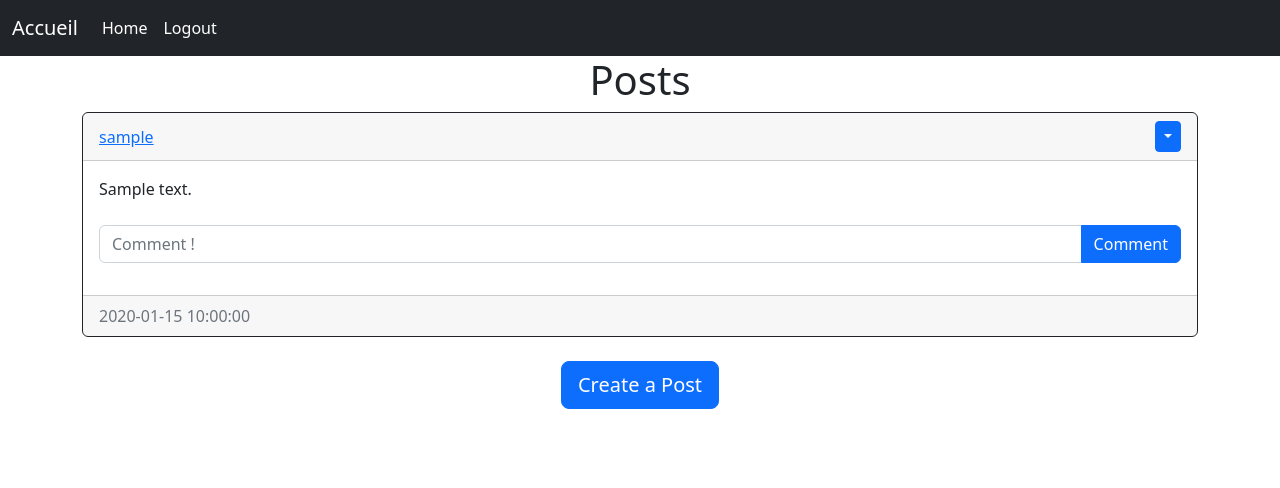
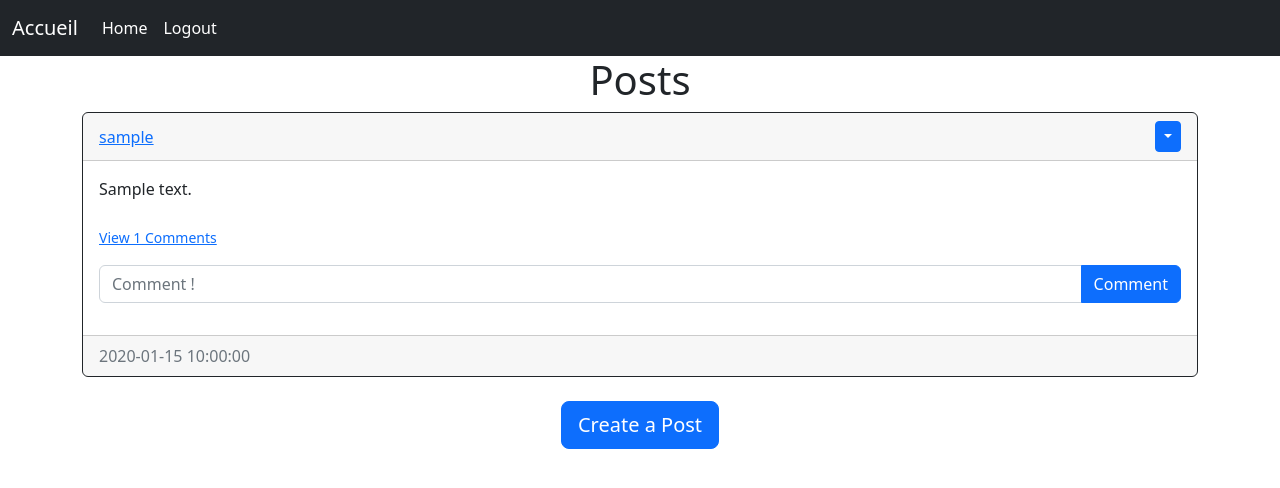
Before and after one commit to UltraViolet33/flask-blog, a Flask app: page / in a window 1280 px wide. Shown: the top 488 px of the page. Run offline with Flask 2, Linux system fonts and the light colour scheme; a user stored in the database is signed in; tables that the repository leaves empty hold one stand-in row (values such as "Sample post").

Commit message:
display comments

```diff
--- a/website/models.py
+++ b/website/models.py
@@ -11,7 +11,7 @@ class User(db.Model, UserMixin):
     date_created = db.Column(db.DateTime(timezone=True), default=func.now())
     posts = db.relationship("Post", backref="user", passive_deletes=True)
     comments = db.relationship(
-        "Comment", backref=" user", passive_deletes=True)
+        "Comment", backref="user", passive_deletes=True)
 
 
 class Post(db.Model):
--- a/website/templates/posts_div.html
+++ b/website/templates/posts_div.html
@@ -20,6 +20,43 @@
         <div class="card-body">
             <div class="card-text">{{post.text}}</div>
             <br>
+            <div class="collapse" id="comments-{{post.id}}">
+                <div class="card">
+                    <div class="card-body" id="comments-expanded-{{post.id}}">
+                        {% for comment in post.comments %}
+                        <div class="d-flex justify-content-between align-items-center">
+                            <div>
+                                <a href="/posts/{{comment.user.username}}">{{comment.user.username}}</a>:
+                                {{comment.text}}
+                            </div>
+                            <div>
+                                <small class="text-muted"> {{comment.date_created}}</small>
+                                {% if user.id == comment.author or user.id == post.author %}
+                                <div class="btn-group">
+                                    <button type="button" class="btn btn-sm btn-primary dropdown-toggle"
+                                        data-bs-toggle="dropdown"></button>
+                                    <ul class="dropdown-menu">
+                                        <li>
+                                            <a href="/delete-comment/{{comment.id}}" class="dropdown-item">Delete</a>
+                                        </li>
+                                    </ul>
+                                </div>
+                                {% endif %}
+                            </div>
+                        </div>
+                        {% endfor %}
+                    </div>
+                </div>
+            </div>
+            <p class="card-text">
+                {% if post.comments|length > 0 %}
+                <a data-bs-toggle="collapse" href="#comments-{{post.id}}" role="button">
+                    <small>View {{post.comments|length}} Comments</small>
+                </a>
+                {% else %}
+                <small class="text-muted">No Comments</small>
+                {% endif %}
+            </p>
             <form action="/create-comment/{{post.id}}" method="POST" class="input-group mb-3">
                 <input type="text" id="text" name="text" class="form-control" placeholder="Comment !">
                 <button type="submit " class="btn btn-primary">Comment</button>
```
